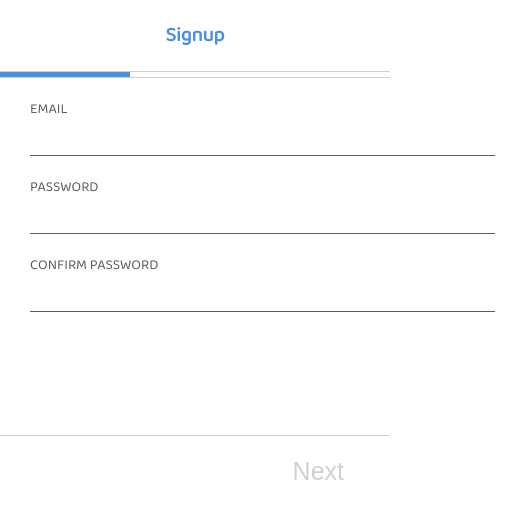
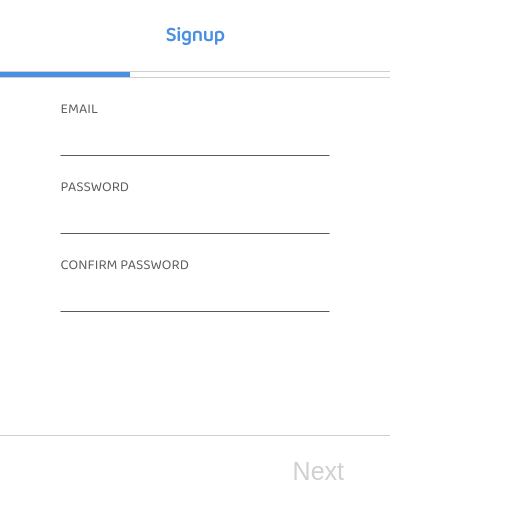
Before and after one commit to DIMASHPK/validatinForm, a React (Create React App) app: page / in a window 390 px wide. Shown: the top 518 px of the page, 525 px wide, since content can reach past the window. Built offline with nearby package versions, Linux system fonts and the light colour scheme.

Commit message:
add disabled function test

```diff
--- a/src/App.css
+++ b/src/App.css
@@ -37,17 +37,6 @@ section {
   border-color: red;
 }
 
-@media screen and (max-width: 525px) {
-  body {
-    width: 100%;
-    padding: 0;
-  }
-  #root {
-    min-width: 100%;
-    border: none;
-  }
-}
-
 .fade-enter {
   transform: scale(1);
 }
@@ -70,3 +59,36 @@ section {
   height: 337px;
   min-width: 525px;
 }
+
+@media screen and (max-width: 525px) {
+  body {
+    width: 100%;
+    padding: 0;
+  }
+  #root {
+    min-width: 100%;
+    border: none;
+  }
+  .transitionWrap__relative {
+    min-width: 100%;
+  }
+  section {
+    min-width: auto;
+    left: 50%;
+    transform: translateX(-50%);
+  }
+  .fade-enter {
+    transform: translateX(-50%) scale(1);
+  }
+  .fade-enter.fade-enter-active {
+    transform: translateX(-50%) scale(0);
+    transition: transform 500ms ease-in;
+  }
+
+  .fade-exit {
+    transform: translateX(-50%) scale(0);
+  }
+  .fade-exit.fade-exit-active {
+    transform: translateX(-50%) scale(1);
+  }
+}
```
Also changed, not shown: 1 other file (tests, documents, lock files or other folders).
